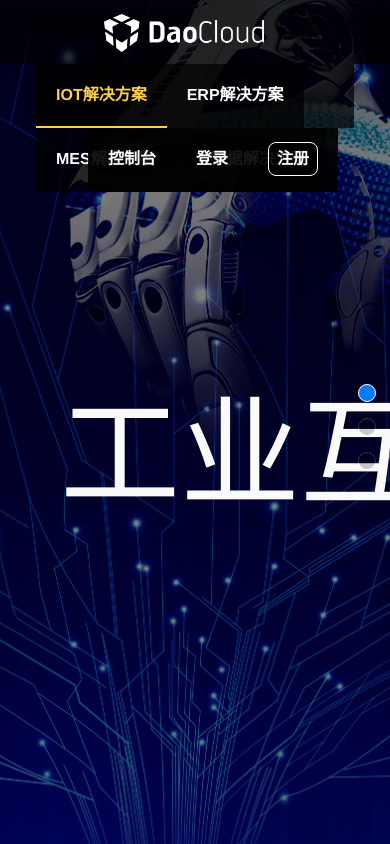
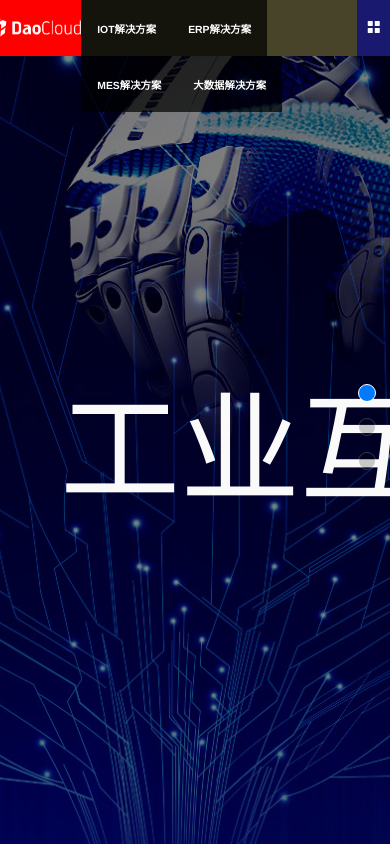
Before and after one commit to orangegzx/dao-iiot-ui, a Vue app: page /#/ in a window 390 px wide. Built offline with nearby package versions, Linux system fonts and the light colour scheme; what vue-fullpage would draw is missing.

Commit message:
响应式

```diff
--- a/src/assets/styles/reset.scss
+++ b/src/assets/styles/reset.scss
@@ -113,7 +113,7 @@ html {
 body {
   font-family: Arial, "Microsoft Yahei", "Helvetica Neue", Helvetica, sans-serif;
   color: #333;
-  line-height: 1;
+  // line-height: 1;
   -webkit-text-size-adjust: none;
 }
 
@@ -135,3 +135,74 @@ a:hover {
 
 a:active {
 }
+
+// element- nav
+.el-menu {
+  .el-menu-item {
+    padding: 0 1rem !important;
+  }
+}
+
+@media (max-width: 767px) {
+  .header-logo {
+    background-color: red;
+
+    img {
+      width: 6rem !important;
+    }
+  }
+  .header-nav,
+  .header-tools {
+    ul.el-menu {
+      li.el-menu-item {
+        font-size: 0.65rem !important;
+        font-weight: bolder
+      }
+
+      .el-menu-item:hover {
+        background-color: rgba(255, 255, 255, 0) !important;
+      }
+    }
+  }
+}
+
+@media (max-width: 991px) {
+  .console-container {
+    transition: all 0.5s;
+    background-color: #191970 !important;
+
+    &:hover {
+      background-color: red !important;
+
+      .header-tools {
+        transform: translateX(-1rem);
+      }
+    }
+
+    .header-tools {
+      transition: all 0.5s;
+      position: absolute;
+      top: 3.5rem;
+      transform: translateX(200%);
+      z-index: 1;
+
+      .el-menu--horizontal>.el-menu-item {
+        float: none;
+      }
+    }
+
+    .console-icon {
+      display: block !important;
+    }
+
+  }
+}
+@media (min-width:768px) and (max-width: 991px) {
+  .header-logo {
+    background-color: red;
+    img {
+      width: 8rem !important;
+    }
+  }
+
+}
--- a/src/pages/swiper/swiper.scss
+++ b/src/pages/swiper/swiper.scss
@@ -33,39 +33,59 @@
             // margin: 0 auto;
             .header {
               width: 100%;
-              height: 4rem !important; // 修复elementUIheader组件默认的60px
+              padding: 0;
+              height: 3.5rem !important; // 修复elementUIheader组件默认的60px
               background-color: rgba(0, 0, 0, 0.7);
               display: inline-block;
 
               .header-top {
                 width: 100%;
-                height: 4rem;
+                height: 3.5rem;
 
                 .header-main {
+                  .header-item {
+                    display: flex;
+                    background-color: gold;
+                  }
+
+                  .logo-container {
+                    align-items: center;
+                    justify-content: flex-end;
+
+                  }
+
+                  .console-container {
+                    justify-content: center;
+                    align-content: center;
+                    .console-icon {
+                      line-height: 3.5rem;
+                    }
+                  }
+
                   .header-logo {
-                    height: 4rem;
+                    height: 3.5rem;
                     float: left;
                     width: 12.5rem;
-                    line-height: 4rem;
-                    margin: 0 0 0 4rem;
+                    line-height: 3.5rem;
 
                     img {
                       width: 10rem;
                       height: auto;
                     }
 
-                    height: 4rem;
+                    height: 3.5rem;
                   }
 
                   // header-nav and header-tools
                   .header-nav,
                   .header-tools {
+                    background-color: khaki;
                     ul.el-menu {
-                      height: 4rem;
+                      height: 3.5rem;
                       border: 0;
 
                       li.el-menu-item {
-                        height: 4rem;
+                        height: 3.5rem;
                         font-size: 1rem;
                         font-weight: bolder
                       }
@@ -78,9 +98,8 @@
                   // header-nav
                   .header-nav {
                     float: left;
-                    height: 4rem;
+                    height: 3.5rem;
                     width: auto;
-                    margin: 0 1rem;
 
                     // .el-dropdown-menu__item--divided:before,
                     // .el-menu,
@@ -94,8 +113,7 @@
                   // header-tools
                   .header-tools {
                     width: auto;
-                    float: right;
-                    margin: 0 2rem;
+                    justify-content: flex-end;
                     l.el-menu--horizontal {
                       .el-menu-item{
                         a{
--- a/src/pages/swiper/swiper.vue
+++ b/src/pages/swiper/swiper.vue
@@ -11,9 +11,13 @@
             <el-header class="header">
               <article class="header-top">
                 <div class="header-main">
+                  <el-row type="flex">
+                    <el-col class="logo-container header-item" :xs="5" :sm="5" :md="4" :lg="4" :xl="4">
                         <div class="header-logo">
                           <img :src="logoImage"/>
                         </div>
+                    </el-col>
+                    <el-col class="nav-container header-item" :xs="17" :sm="17" :md="12" :lg="12" :xl="12">
                         <div class="header-nav">
                           <el-menu
                             :default-active="activeIndex"
@@ -22,20 +26,23 @@
                             text-color="#fff"
                             active-text-color="#ffd04b"
                             mode="horizontal">
-                      <el-menu-item index="1">
-                        <a href="http://58.56.27.130:6705" target="_blank">IOT解决方案</a>
+                            <el-menu-item
+                              v-for="item in navList"
+                              :key="item.value"
+                              :index="item.index">
+                              <a :href="item.url" target="_blank">
+                                {{ item.name }}
+                              </a>
                             </el-menu-item>
-                      <el-menu-item index="2">
-                        <a href="http://117.50.19.70:31982" target="_blank">ERP解决方案</a>
-                      </el-menu-item>
-                      <el-menu-item index="3">
-                        <a href="http://117.50.19.70:32416" target="_blank">MES解决方案</a>
-                      </el-menu-item>
-                      <el-menu-item index="4">
-                        <a href="http://117.50.19.70:32651/#/notebook/2DTJZT5Y7" target="_blank">大数据解决方案</a>
-                      </el-menu-item>
+                            <!-- <el-submenu index="2">
+                              <template slot="title">我的工作台</template>
+                              <el-menu-item index="2-1">选项1</el-menu-item>
+                            </el-submenu> -->
+
                           </el-menu>
                       </div>
+                    </el-col>
+                    <el-col class="console-container header-item" :xs="2" :sm="2" :md="8" :lg="8" :xl="8">
                         <div class="header-tools">
                           <el-menu
                             class="el-menu-demo"
@@ -43,20 +50,64 @@
                             text-color="#fff"
                             active-text-color="#fafafa"
                             mode="horizontal">
-                      <el-menu-item index="1">
-                        <a href="https://106.75.120.241" target="_blank">控制台</a>
-                      </el-menu-item>
-                      <el-menu-item index="2" >
-                        <a href="#" target="_blank">登录</a>
-                      </el-menu-item>
-                      <el-menu-item index="3">
-                        <a href="#" target="_blank">注册</a>
+                            <el-menu-item
+                              v-for="item in navConsole"
+                              :key="item.value"
+                              :index="item.index">
+                              <a :href="item.url" target="_blank">{{ item.name }}</a>
                             </el-menu-item>
                           </el-menu>
                         </div>
+                        <div class="console-icon" style="display:none">
+                          <i class="el-icon-menu"></i>
+                          <!-- <el-button  icon="el-icon-menu"> -->
+                          <!-- </el-button> -->
+                        </div>
+                    </el-col>
+                  </el-row>
+                  <!-- <div class="header-logo">
+                    <img :src="logoImage"/>
+                  </div> -->
+                  <!-- navList -->
+                  <!-- <div class="header-nav">
+                    <el-menu
+                      :default-active="activeIndex"
+                      class="el-menu-demo"
+                      background-color="rgba(0,0,0,0.7)"
+                      text-color="#fff"
+                      active-text-color="#ffd04b"
+                      mode="horizontal">
+                      <el-menu-item
+                        v-for="item in navList"
+                        :key="item.value"
+                        :index="item.index">
+                        <a :href="item.url" target="_blank">
+                          {{ item.name }}
+                        </a>
+                      </el-menu-item>
+                    </el-menu>
+                  </div> -->
+
+                  <!-- console -->
+                  <!-- <div class="header-tools">
+                    <el-menu
+                      class="el-menu-demo"
+                      background-color="rgba(0,0,0,0.7)"
+                      text-color="#fff"
+                      active-text-color="#fafafa"
+                      mode="horizontal">
+                      <el-menu-item
+                        v-for="item in navConsole"
+                        :key="item.value"
+                        :index="item.index">
+                        <a :href="item.url" target="_blank">{{ item.name }}</a>
+                      </el-menu-item>
+                    </el-menu>
+                  </div> -->
                 </div>
               </article>
             </el-header>
+
           <!-- content -->
             <el-main class="content">
               <div class="content-container">
@@ -91,7 +142,7 @@
                 </el-carousel-item>
               </el-carousel>
             </div>
-          </div>3
+          </div>
         </div>
       </swiper-slide>
 
```
Also changed, not shown: src/pages/swiper/swiper.js. Lines whose indentation alone changed are shown as unchanged.
